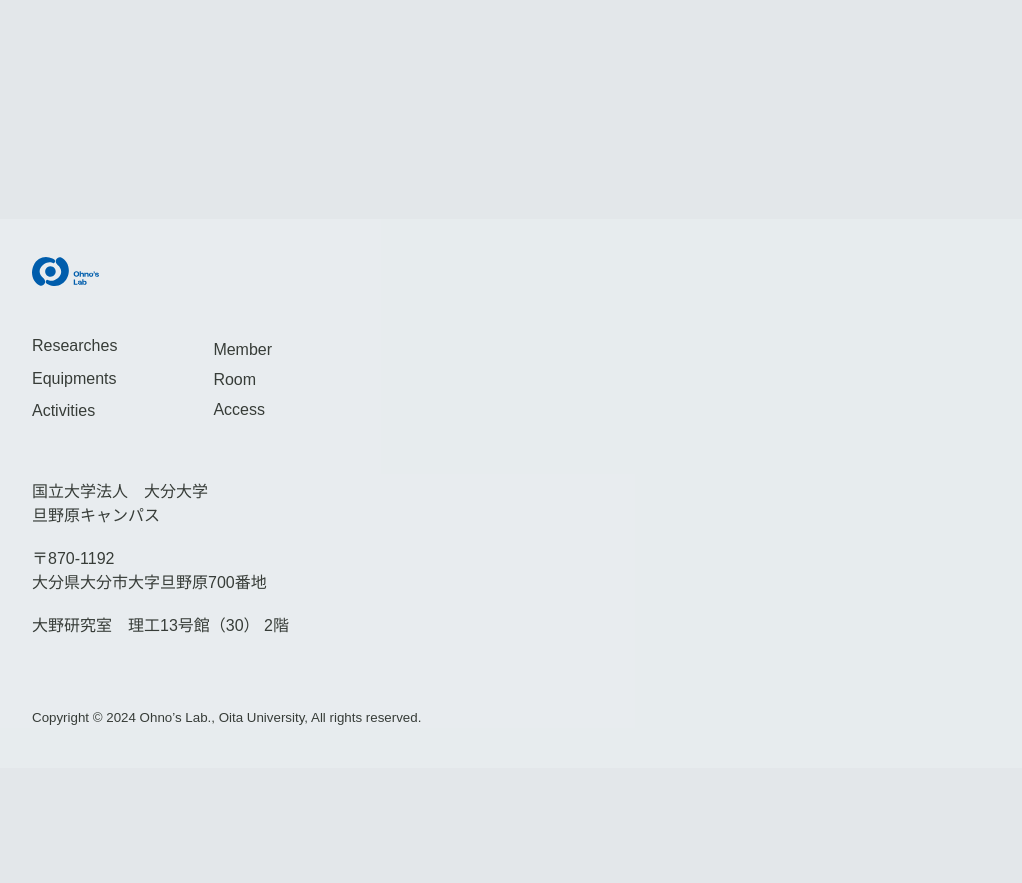
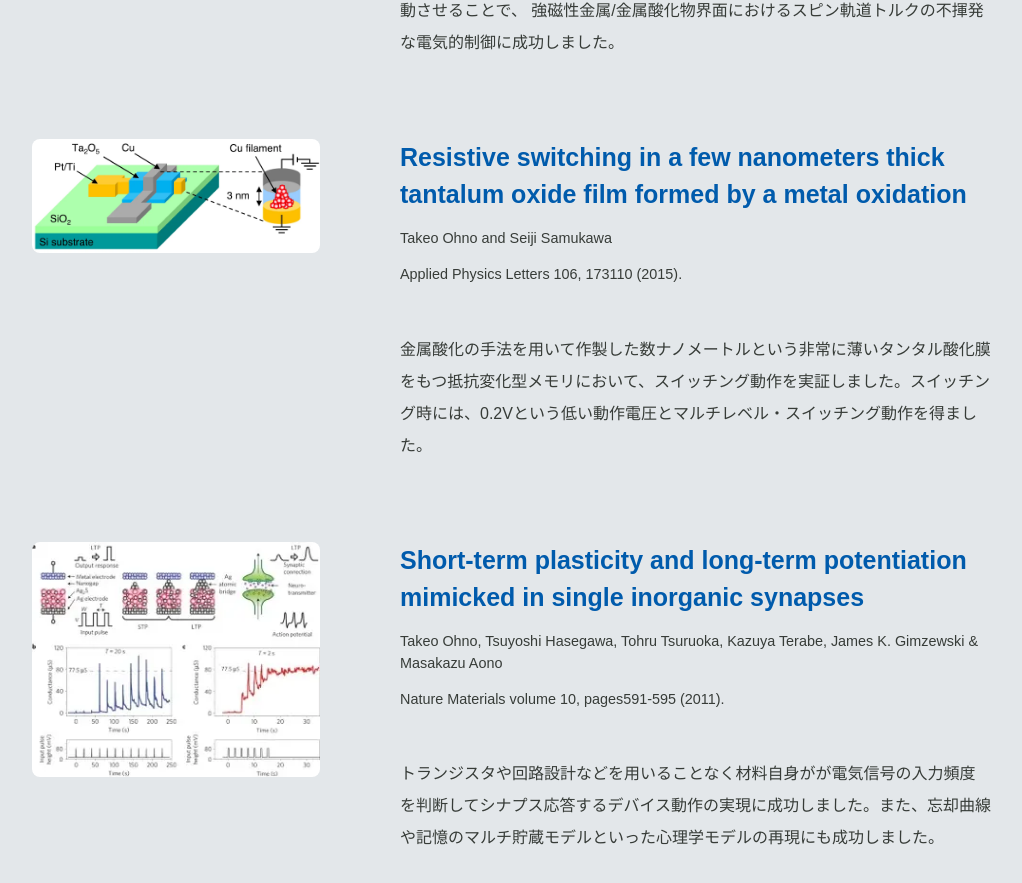
Before and after one commit to svertkatter/ohnolab3, a Nuxt app: page /researches in a window 1280 px wide. Shown: the part 1135-2018 px from the top of the page, without its empty margins (128-1150 px from the left). Before the commit the page ends 1903 px from the top, so only its background shows below. Built offline with nearby package versions, Linux system fonts and the light colour scheme; a web font is replaced by a local one.

Commit message:
chore: :pencil2: ページの編集

```diff
--- a/assets/css/style.css
+++ b/assets/css/style.css
@@ -226,6 +226,12 @@ img{
     justify-content: end;
 }
 
+.researches-article{
+    .section-content{
+        --section-margin: 5em;
+    }
+}
+
 .footer {
     position: relative;
     background: rgb(236, 240, 242, 0.6);
--- a/pages/researches/index.vue
+++ b/pages/researches/index.vue
@@ -1,5 +1,5 @@
 <template>
-    <article class="container">
+    <article class="container researches-article">
         <div class="section">
             <div class="section-title">
                 <h2>Researches</h2>
@@ -20,9 +20,29 @@
             link="https://advances.sciencemag.org/content/4/2/eaar2250"
             title="Current-induced magnetization switching using an electrically insulating spin-torque generator"
             author="Hongyu An, Takeo Ohno, Yusuke Kanno, Yuito Kageyama, Yasuaki Monnai, Hideyuki Maki, Ji Shi, and Kazuya Ando"
-            publish="Nanotechnology 31, 26LT01 (2020)."
+            publish="Science Advances 4, eaar2250 (2018)."
             content="空間反転対称性の破れを用いることで、金属酸化物絶縁体を用いたスピン軌道トルク生成と 磁化制御を実現しました。さらに、金属酸化物中の酸素を電場により移動させることで、 強磁性金属/金属酸化物界面におけるスピン軌道トルクの不揮発な電気的制御に成功しました。"
             />
+
+            <PapersCard
+            imageSrc="/img/paper/AppliedPhysicsLetters.webp"
+            link="https://doi.org/10.1063/1.4919724"
+            title="Resistive switching in a few nanometers thick tantalum oxide film formed by a metal oxidation"
+            author="Takeo Ohno and Seiji Samukawa"
+            publish="Applied Physics Letters 106, 173110 (2015)."
+            content="金属酸化の手法を用いて作製した数ナノメートルという非常に薄いタンタル酸化膜をもつ抵抗変化型メモリにおいて、スイッチング動作を実証しました。スイッチング時には、0.2Vという低い動作電圧とマルチレベル・スイッチング動作を得ました。"
+            />
+
+            <PapersCard
+            imageSrc="/img/paper/z02.webp"
+            link="https://www.nature.com/articles/nmat3054"
+            title="Short-term plasticity and long-term potentiation mimicked in single inorganic synapses"
+            author="Takeo Ohno, Tsuyoshi Hasegawa, Tohru Tsuruoka, Kazuya Terabe, James K. Gimzewski & Masakazu Aono"
+            publish="Nature Materials volume 10, pages591-595 (2011)."
+            content="トランジスタや回路設計などを用いることなく材料自身がが電気信号の入力頻度 を判断してシナプス応答するデバイス動作の実現に成功しました。また、忘却曲線や記憶のマルチ貯蔵モデルといった心理学モデルの再現にも成功しました。"
+            />
+
+
 
 
         </div>
```
